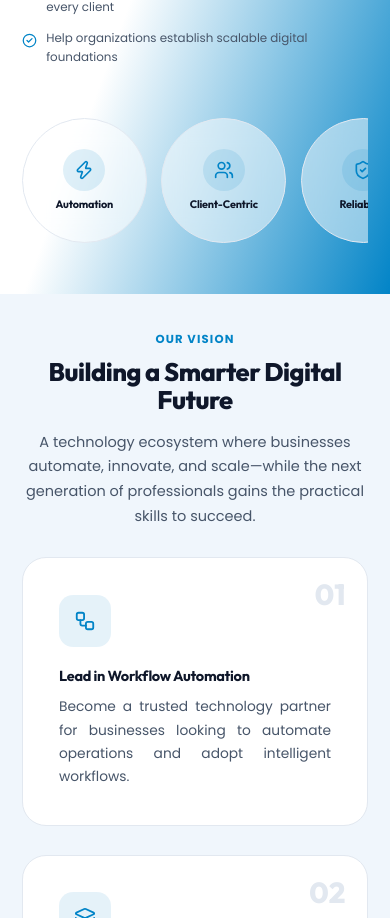
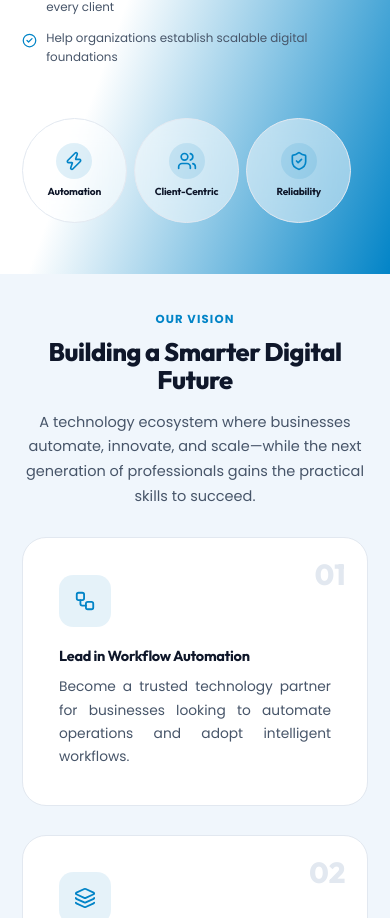
Before and after one commit to TafinityAI-LLP/tai, a React (Vite) app: page /about in a window 390 px wide. Shown: the part 2629-3547 px from the top of the page. Built offline with nearby package versions, Linux system fonts and the light colour scheme.

Commit message:
Optimize circular cards responsive dimensions for narrow mobiles

```diff
--- a/src/pages/About.jsx
+++ b/src/pages/About.jsx
@@ -269,19 +269,19 @@ const About = () => {
                             </ul>
                         </motion.div>
 
-                        <motion.div initial="hidden" whileInView="visible" viewport={{ once: true }} variants={stagger} className="flex flex-row md:grid md:grid-cols-1 overflow-x-auto md:overflow-visible gap-4 md:gap-5 pb-4 md:pb-0 snap-x" style={{ scrollbarWidth: 'none', msOverflowStyle: 'none', WebkitOverflowScrolling: 'touch' }}>
+                        <motion.div initial="hidden" whileInView="visible" viewport={{ once: true }} variants={stagger} className="flex flex-row md:grid md:grid-cols-1 overflow-x-auto md:overflow-visible gap-2 sm:gap-4 md:gap-5 pb-4 md:pb-0 snap-x" style={{ scrollbarWidth: 'none', msOverflowStyle: 'none', WebkitOverflowScrolling: 'touch' }}>
                             <style>{`.snap-x::-webkit-scrollbar { display: none; }`}</style>
                             {[
                                 { icon: <Zap size={20} />, label: 'Automation', desc: 'We identify automation opportunities before writing a single line of code.' },
                                 { icon: <Users size={20} />, label: 'Client-Centric', desc: 'Every decision is grounded in your business context, not industry templates.' },
                                 { icon: <ShieldCheck size={20} />, label: 'Reliability', desc: 'Built-in best practices, security, and performance from the ground up.' },
                             ].map((item, i) => (
-                                <motion.div key={i} variants={fadeIn} className="flex flex-col md:flex-row items-center md:items-start justify-center md:justify-start text-center md:text-left shrink-0 snap-center w-[125px] h-[125px] md:w-auto md:h-auto p-2 md:p-[1.75rem] bg-[rgba(255,255,255,0.5)] backdrop-blur-md border border-[var(--border-light)] rounded-full md:rounded-[20px]">
-                                    <div className="flex items-center justify-center shrink-0 w-[42px] h-[42px] md:w-[44px] md:h-[44px] rounded-full md:rounded-[12px] bg-[rgba(2,132,199,0.12)] text-[var(--accent-color)] mb-2 md:mb-0 md:mr-5">
+                                <motion.div key={i} variants={fadeIn} className="flex flex-col md:flex-row items-center md:items-start justify-center md:justify-start text-center md:text-left shrink-0 snap-center w-[105px] h-[105px] sm:w-[115px] sm:h-[115px] md:w-auto md:h-auto p-2 md:p-[1.75rem] bg-[rgba(255,255,255,0.5)] backdrop-blur-md border border-[var(--border-light)] rounded-full md:rounded-[20px]">
+                                    <div className="flex items-center justify-center shrink-0 w-[36px] h-[36px] sm:w-[42px] sm:h-[42px] md:w-[44px] md:h-[44px] rounded-full md:rounded-[12px] bg-[rgba(2,132,199,0.12)] text-[var(--accent-color)] mb-2 md:mb-0 md:mr-5">
                                         {item.icon}
                                     </div>
                                     <div className="flex flex-col items-center md:items-start justify-center">
-                                        <h4 className="text-[0.75rem] md:text-[1rem] font-bold leading-tight md:mb-1">{item.label}</h4>
+                                        <h4 className="text-[0.7rem] sm:text-[0.75rem] md:text-[1rem] font-bold leading-tight md:mb-1">{item.label}</h4>
                                         <p className="hidden md:block text-[0.9rem] text-[var(--text-secondary)] leading-relaxed">{item.desc}</p>
                                     </div>
                                 </motion.div>
```
